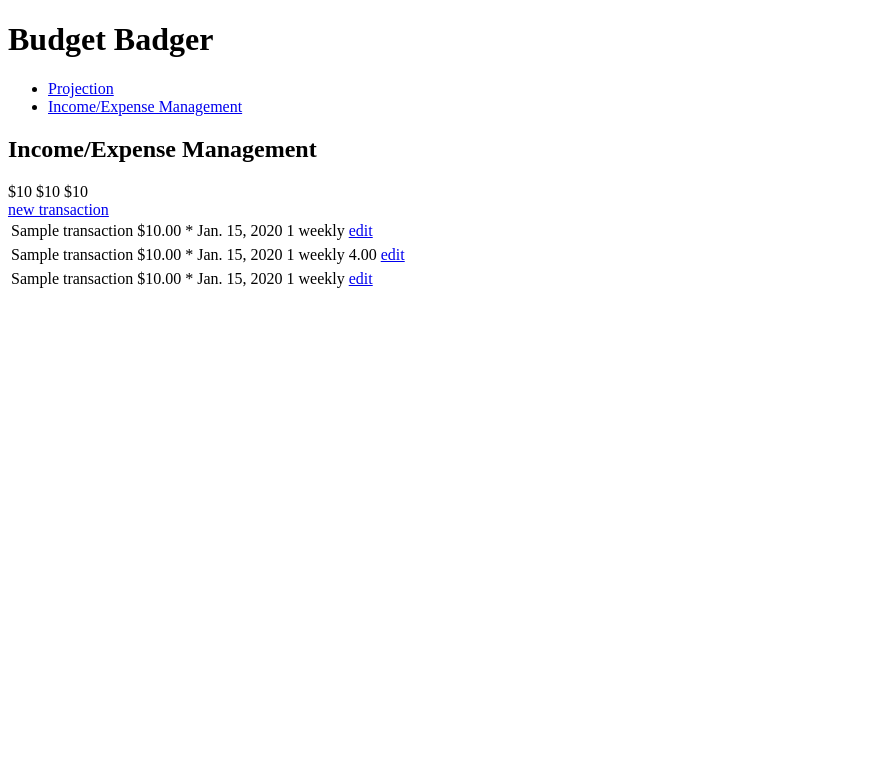
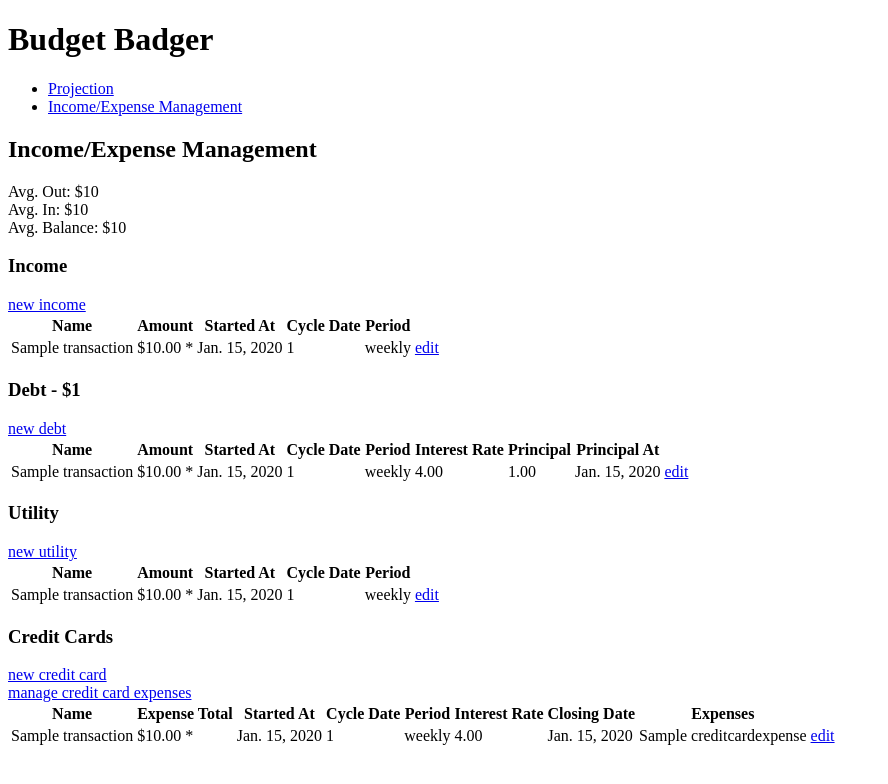
Before and after one commit to tpalko/budget-badger, a Django app: template web/templates/transactions.html in a window 1280 px wide. Shown: the top 784 px of the page, without its empty margins (0-888 px from the left). Run offline with Django 3.2, Linux system fonts and the light colour scheme; tables that the repository leaves empty hold one stand-in row (values such as "Sample post"); the template is opened without the code that fills it: values that come from a table or form of the project are taken from there, most other values are stand-ins (such as "Sample title", 1, 10 or a date in 2020); some libraries are stand-ins or nearby versions.

Commit message:
added credit card expenses. refactored transactions as subtypes of recurringtransaction.

```diff
--- a/budget/settings.py
+++ b/budget/settings.py
@@ -125,6 +125,10 @@ LOGGING = {
         'web.views': {
             'handlers': ['console'],
             'level': os.getenv('DJANGO_LOG_LEVEL', 'DEBUG'),
+        },
+        'web.models': {
+            'handlers': ['console'],
+            'level': os.getenv('DJANGO_LOG_LEVEL', 'DEBUG'),
         }
     },
 }
--- a/budget/urls.py
+++ b/budget/urls.py
@@ -20,9 +20,11 @@ from web import views
 urlpatterns = [
     url(r'^$', views.home, name="home"),
     url(r'^admin/', include(admin.site.urls)),
-    url(r'^transaction/$', views.transaction_new, name="transaction_new"),
+    #url(r'^transaction/$', views.transaction_new, name="transaction_new"),
+    url(r'^transaction/new/(?P<transaction_type>[a-z]+)/$', views.transaction_new, name="transaction_new"),
     url(r'^transaction/(?P<name_slug>[A-Za-z0-9_]+)/$', views.transaction_edit, name="transaction_edit"),
     url(r'^transactions/$', views.transactions, name="transactions"),
     url(r'^projection/$', views.projection, name="projection"),
+    url(r'^creditcardexpenses/$', views.creditcardexpenses, name="creditcardexpenses"),
     url(r'^run_projections/$', views.run_projections, name="run_projections")
 ]
--- a/web/models.py
+++ b/web/models.py
@@ -1,29 +1,40 @@
 from django.db import models
 import datetime
 from django.core.validators import MinValueValidator, MaxValueValidator
+import logging
 
-# Create your models here.
+logger = logging.getLogger(__name__)
 
 class Transaction(models.Model):
 
 	TRANSACTION_TYPE_INCOME = 'income'
 	TRANSACTION_TYPE_UTILITY = 'utility'
 	TRANSACTION_TYPE_DEBT = 'debt'
+	TRANSACTION_TYPE_CREDITCARD = 'creditcard'
 
 	type_choices = (
 		(TRANSACTION_TYPE_INCOME, 'Income'),
 		(TRANSACTION_TYPE_UTILITY, 'Utility'),
-		(TRANSACTION_TYPE_DEBT, 'Debt')
+		(TRANSACTION_TYPE_DEBT, 'Debt'),
+		(TRANSACTION_TYPE_CREDITCARD, 'Credit Card')
 	)
 
 	name = models.CharField(max_length=200, unique=True)
 	amount = models.DecimalField(decimal_places=2, max_digits=20)
-	interest_rate = models.DecimalField(decimal_places=2, max_digits=5, default=0)
 	transaction_type = models.CharField(max_length=50, choices=type_choices, default=TRANSACTION_TYPE_DEBT)
-	'''
-	class Meta:
-		abstract = True
-	'''
+
+	def real_amount(self):
+
+		if self.transaction_type == Transaction.TRANSACTION_TYPE_CREDITCARD:
+			return self.recurringtransaction.creditcardtransaction.expense_total()
+		else:
+			return self.amount
+
+	def slug(self):
+		return self.name.replace(' ', '_')
+
+	def __unicode__(self):
+		return self.name
 
 class RecurringTransaction(Transaction):
 
@@ -69,11 +80,30 @@ class RecurringTransaction(Transaction):
 	period = models.CharField(max_length=50, choices=period_choices, default=PERIOD_MONTHLY)
 	is_variable = models.BooleanField(null=False, default=False)
 
-	def slug(self):
-		return self.name.replace(' ', '_')
+class CreditCardTransaction(RecurringTransaction):
+
+	interest_rate = models.DecimalField(decimal_places=2, max_digits=5, default=0)
+	closing_date = models.DateField(default=datetime.datetime.now())
+
+	def expense_total(self):
+		return sum([e.amount for e in self.creditcardexpense_set.all()])
+
+class DebtTransaction(RecurringTransaction):
+
+	principal = models.DecimalField(decimal_places=2, max_digits=20, default=0)
+	principal_at = models.DateField()
+	interest_rate = models.DecimalField(decimal_places=2, max_digits=5, default=0)
 
 class OneTimeTransaction(Transaction):
 	pass
+
+class CreditCardExpense(models.Model):
+	creditcardtransaction = models.ForeignKey(CreditCardTransaction)
+	name = models.CharField(max_length=50)
+	amount = models.DecimalField(decimal_places=2, max_digits=20, default=0)
+
+	def __unicode__(self):
+		return self.name
 
 class Period(models.Model):
 
--- a/web/templates/transactions.html
+++ b/web/templates/transactions.html
@@ -6,14 +6,26 @@
 <h2>Income/Expense Management</h2>
 
 <div>
-	{{ avg_monthly_in|dec_out }}
-	{{ avg_monthly_out|dec_out }}
-	{{ avg_monthly_balance|dec_out }}
+	Avg. Out: {{ avg_monthly_in|dec_out }}<br />
+	Avg. In: {{ avg_monthly_out|dec_out }}<br />
+	Avg. Balance: {{ avg_monthly_balance|dec_out }}
 </div>
 
-<a href="{% url 'transaction_new' %}">new transaction</a>
+<h3>Income</h3>
+
+<div>
+	<a href="{% url 'transaction_new' transaction_type="income" %}">new income</a>
+</div>
 
 <table>
+	<tr>
+		<th>Name</th>
+		<th>Amount</th>
+		<th>Started At</th>
+		<th>Cycle Date</th>
+		<th>Period</th>
+		<th></th>
+	</tr>
 {% for r in income_transactions %}
 	<tr>
 		<td>{{ r.name }}</td>
@@ -26,7 +38,24 @@
 {% endfor %}
 </table>
 
+<h3>Debt - {{total_debt|dec_out}}</h3>
+
+<div>
+	<a href="{% url 'transaction_new' transaction_type="debt" %}">new debt</a>
+</div>
+
 <table>
+	<tr>
+		<th>Name</th>
+		<th>Amount</th>
+		<th>Started At</th>
+		<th>Cycle Date</th>
+		<th>Period</th>
+		<th>Interest Rate</th>
+		<th>Principal</th>
+		<th>Principal At</th>
+		<th></th>
+	</tr>
 {% for r in debt_transactions %}
 	<tr>
 		<td>{{ r.name }}</td>
@@ -35,12 +64,28 @@
 		<td>{{ r.cycle_date }}</td>
 		<td>{{ r.period }}</td>
 		<td>{{ r.interest_rate }}</td>
+		<td>{{ r.principal }}</td>
+		<td>{{ r.principal_at }}</td>
 		<td><a href="{% url 'transaction_edit' name_slug=r.slug %}">edit</a></td>
 	</tr>
 {% endfor %}
 </table>
 
+<h3>Utility</h3>
+
+<div>
+	<a href="{% url 'transaction_new' transaction_type="utility" %}">new utility</a>
+</div>
+
 <table>
+	<tr>
+		<th>Name</th>
+		<th>Amount</th>
+		<th>Started At</th>
+		<th>Cycle Date</th>
+		<th>Period</th>
+		<th></th>
+	</tr>
 {% for r in utility_transactions %}
 	<tr>
 		<td>{{ r.name }}</td>
@@ -53,6 +98,40 @@
 {% endfor %}
 </table>
 
+<h3>Credit Cards</h3>
+
+<div>
+	<a href="{% url 'transaction_new' transaction_type="creditcard" %}">new credit card</a> <br />
+	<a href="{% url 'creditcardexpenses' %}">manage credit card expenses</a>
+</div>
+
+<table>
+	<tr>
+		<th>Name</th>
+		<th>Expense Total</th>
+		<th>Started At</th>
+		<th>Cycle Date</th>
+		<th>Period</th>
+		<th>Interest Rate</th>
+		<th>Closing Date</th>
+		<th>Expenses</th>
+		<th></th>
+	</tr>
+{% for r in creditcard_transactions %}
+	<tr>
+		<td>{{ r.name }}</td>
+		<td>{{ r.creditcardtransaction.expense_total|dec_out }} {% if r.is_variable %}*{% endif %}</td>
+		<td>{{ r.started_at|date }}</td>
+		<td>{{ r.cycle_date }}</td>
+		<td>{{ r.period }}</td>
+		<td>{{ r.interest_rate }}</td>
+		<td>{{ r.closing_date }}</td>
+		<td>{{ r.creditcardtransaction.creditcardexpense_set.all|map:"name" }}</td>
+		<td><a href="{% url 'transaction_edit' name_slug=r.slug %}">edit</a></td>
+	</tr>
+{% endfor %}
+</table>
+
 
 
 {% endblock %}
--- a/web/templatetags/budget_tags.py
+++ b/web/templatetags/budget_tags.py
@@ -12,3 +12,7 @@ def dec_out(number):
 		out = "<span class='negative'>($%s)</span>" % -number
 
 	return mark_safe(out)
+
+@register.filter()
+def map(items, attribute):
+	return ",".join([str(i.__getattribute__(attribute)) for i in items])
```
Also changed, not shown: web/templates/creditcardexpenses.html (added, +15 -0 lines), web/templates/projection.html (+8 -2 lines), web/templates/transaction_edit.html (+24 -1 lines), web/views.py (+111 -30 lines), web/migrations/0015_auto_20150921_2313.py (added), web/migrations/0016_auto_20150921_2321.py (added), web/migrations/0017_auto_20150923_0318.py (added), web/migrations/0018_auto_20150923_0328.py (added), 1 other file.
